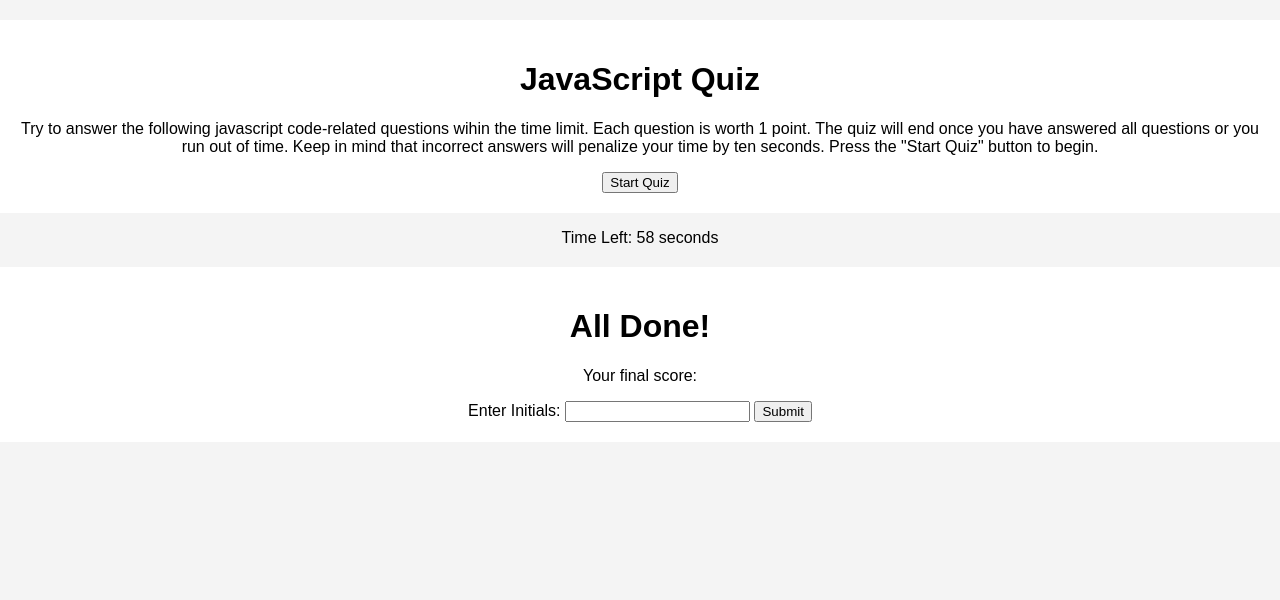
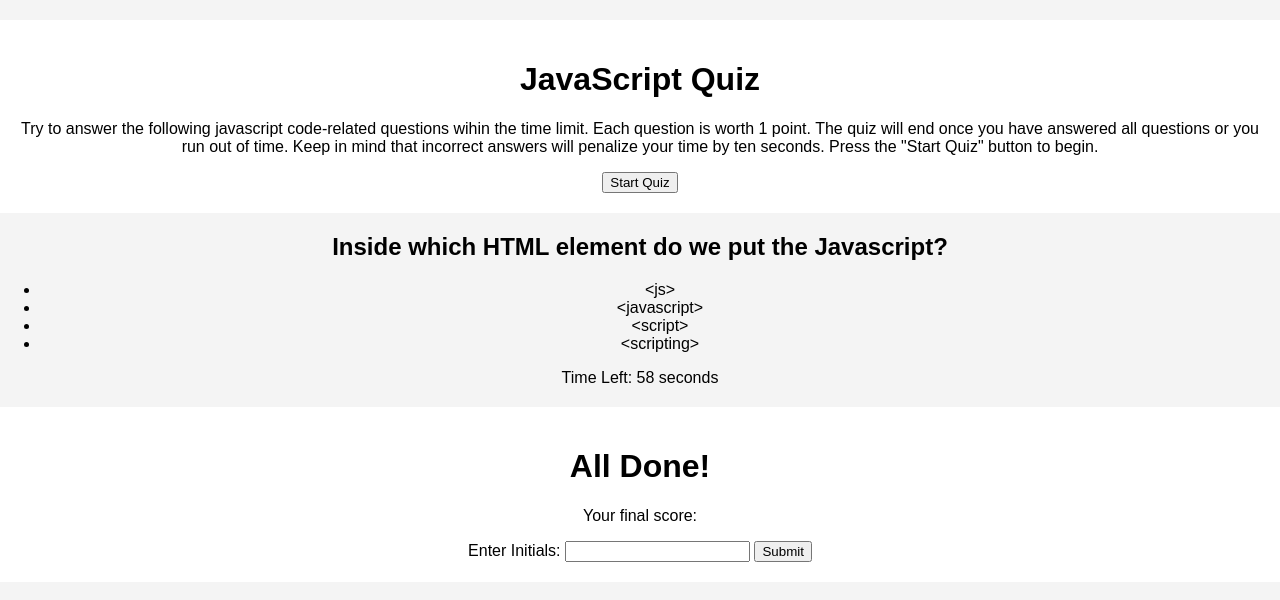
Before and after one commit to sdavila210/javascript-quiz, a plain HTML site: page index.html in a window 1280 px wide. Both pictures are taken after a click on the button "Start Quiz". Drawn offline with Linux system fonts and the light colour scheme.

Commit message:
added a couple HTML Ids to correspond with javascript. Updated javascript with functions to display list of questions and choices. Also updated timer to subtract 10 seconds when an incorrect answer is selected

```diff
--- a/Assets/script.js
+++ b/Assets/script.js
@@ -3,27 +3,27 @@ var questions = [
     {
         question: "Inside which HTML element do we put the Javascript?",
         choices: ["<js>", "<javascript>", "<script>", "<scripting>"],
-        answer: "<script>"
+        correctAnswer: "<script>"
     },
     {
         question: "What is the correct way to write a comment in Javascript?",
         choices: ["// my comment", "# my comment", "\\ my comment", "<! my comment"],
-        answer: "// my comment"
+        correctAnswer: "// my comment"
     },
     {
         question: "What is an array?",
         choices: ["A true false value", "A structure that allows you to store multiple values in a single reference", "a sequence of text in quotation marks", "None of the above"],
-        answer: "A structure that allows you to store multiple values in a single reference"
+        correctAnswer: "A structure that allows you to store multiple values in a single reference"
     },
     {
         question: "Which of the following is a javascript data type?",
         choices: ["A string", "A number", "A Boolean", "All of the above"],
-        answer: "All of the above"
+        correctAnswer: "All of the above"
     },
     {
         questions: "What is a boolean?",
         choices: ["A number", "A comment", "A true/false value", "An operator"],
-        answer: "A true/false value"
+        correctAnswer: "A true/false value"
     }
   ];
 
@@ -44,6 +44,7 @@ startButton.addEventListener("click", startQuiz);
 //function that starts the timer when you start the quiz
 function startQuiz() {
     timer = setInterval(updateTimer, 1000)
+    displayQuestion();
     };
 
 //function that tells timer to keep going if there is time left and displays it on screen
@@ -57,4 +58,48 @@ function updateTimer() {
 //This function is what happens at the end of the quiz and will stop the timer
 function endQuiz() {
     clearInterval(timer);
+    results.style.display = "block";
+    finalScore.textContet = score;
   }
+
+//creates variable using getElementById to make questions, choices, and final score interact with HTML
+var questionText = document.getElementById("question-text");
+var choicesList = document.getElementById("choices");
+var results = document.getElementById("end");
+
+//keeps track of the index of the current questions and starts score at 0
+var currentQuestionIndex = 0;
+var score = 0;
+
+//function to display the actual questions one at a time. use .length to check the current question to the number of questions in the question arrays
+function displayQuestion () {
+    if (currentQuestionIndex < questions.length) {
+        var currentQuestion = questions[currentQuestionIndex];
+        questionText.textContent = currentQuestion.question;
+        //content inside choicesList is removed so that new choices appear with each question. Also creates list item for each choice, adds event listener when user clicks, and appends list item
+        choicesList.innerHTML = "";
+        currentQuestion.choices.forEach((choice) => {
+          var li = document.createElement("li");
+          li.textContent = choice;
+          li.addEventListener("click", () => checkAnswer(choice));
+          choicesList.appendChild(li);
+        });
+    }
+    }
+//function checks to see if the answer is correct and adds a point to the score if it is. If it is incorrect, it subtracts 10 seconds from the time
+function checkAnswer(selectedChoice) {
+        var currentQuestion = questions[currentQuestionIndex];
+
+        if (selectedChoice === currentQuestion.correctAnswer) {
+          score++;
+        }
+        else {
+          timeLeft -= 10;
+          if (timeLeft < 0) {
+            timeLeft = 0;
+          }
+        }
+        //displays the next question in the index of questions
+        currentQuestionIndex++;
+        displayQuestion();
+      }
--- a/index.html
+++ b/index.html
@@ -15,6 +15,8 @@
   </div>
 
   <div>
+    <h2 id="question-text"></h2>
+    <ul id="choices"></ul>
     <p>Time Left: <span id="timer">60</span> seconds</p>
   </div>
 
```
